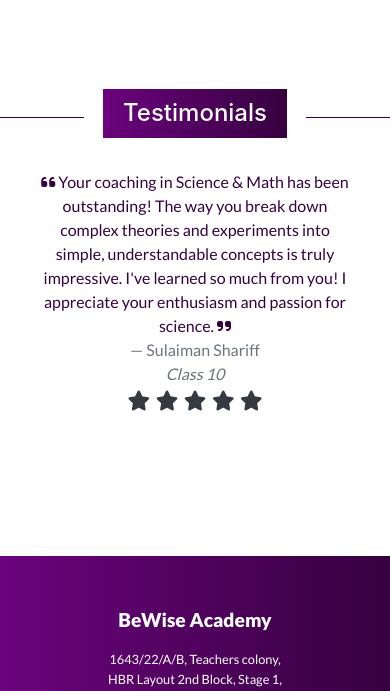
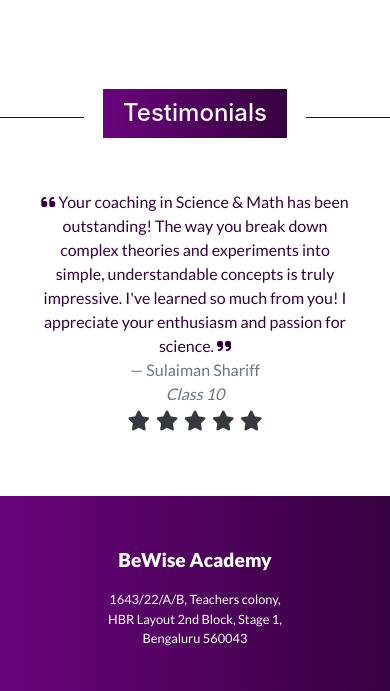
Before and after one commit to fullstack200/Be-Wise-Academy, a Django app: page / in a window 390 px wide. Shown: the part 1349-2040 px from the top of the page. Run offline with Django 4.2, Linux system fonts and the light colour scheme; data comes from the database, SQL or seed files in the repository; some libraries are stand-ins or nearby versions.

Commit message:
Update homepage.css

```diff
--- a/static/css/homepage.css
+++ b/static/css/homepage.css
@@ -79,7 +79,6 @@ textarea {
     transition-duration: 3s;
 }
 
-
 @media screen and (min-width: 1024px) {
 
     .first-part {
@@ -131,6 +130,10 @@ textarea {
         filter: brightness(60%);
     }
 
+    .testimonials {
+        padding:50px 0;
+    }
+
 }
 
 @media screen and (max-width: 820px) {
@@ -172,12 +175,16 @@ textarea {
     #img2 {
         width: 300px;
     }
+
+    .testimonials {
+        padding:30px 0;
+    }
 }
 
 @media screen and (max-width: 480px) {
 
-    .first-part {
-        height: 550px;
+    .first-part{
+        height:550px;
     }
 
     .first-part h1 {
@@ -188,6 +195,10 @@ textarea {
 
     .first-part p {
         padding-left: 20px;
+    }
+
+    .carousel{
+        height:auto;
     }
 
     .carousel-item img {
@@ -225,12 +236,11 @@ textarea {
         width: 300px;
     }
 
-    .testimonials {
-        margin: 0px 0 100px;
-        padding: 0;
-    }
-
     .mb-0 {
         font-size: 1rem;
     }
+
+    .testimonials {
+        padding:20px 0;
+    }
 }
```
